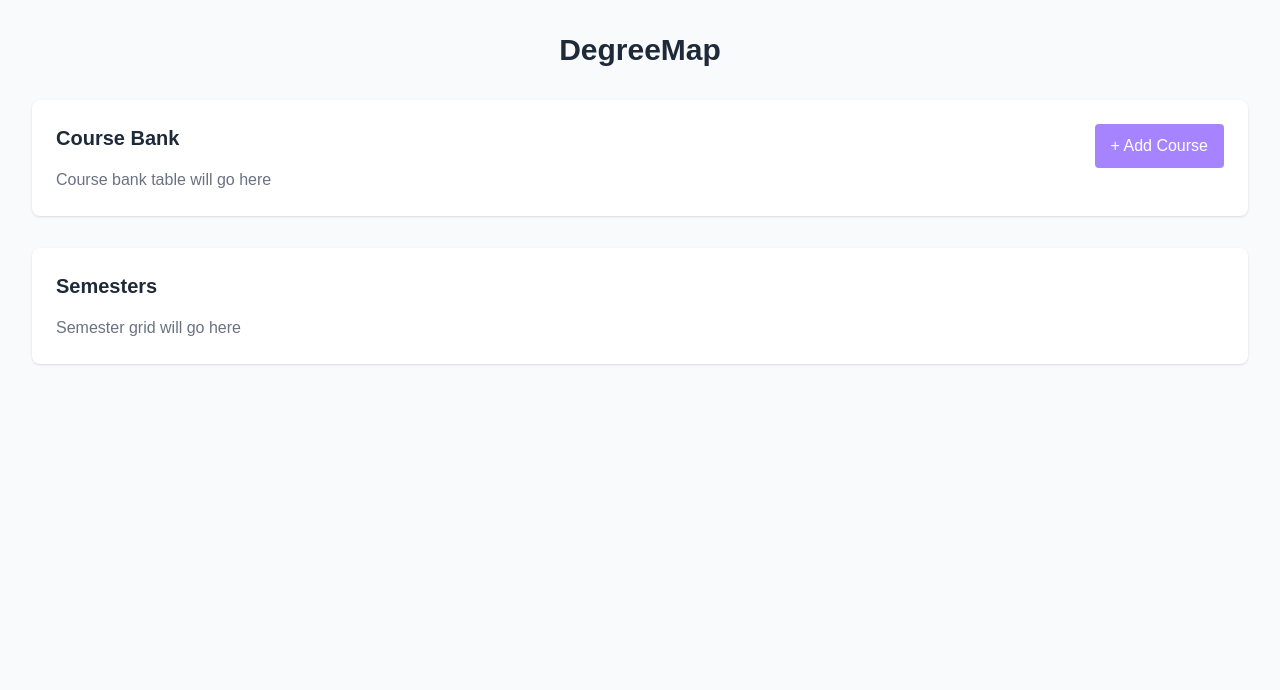
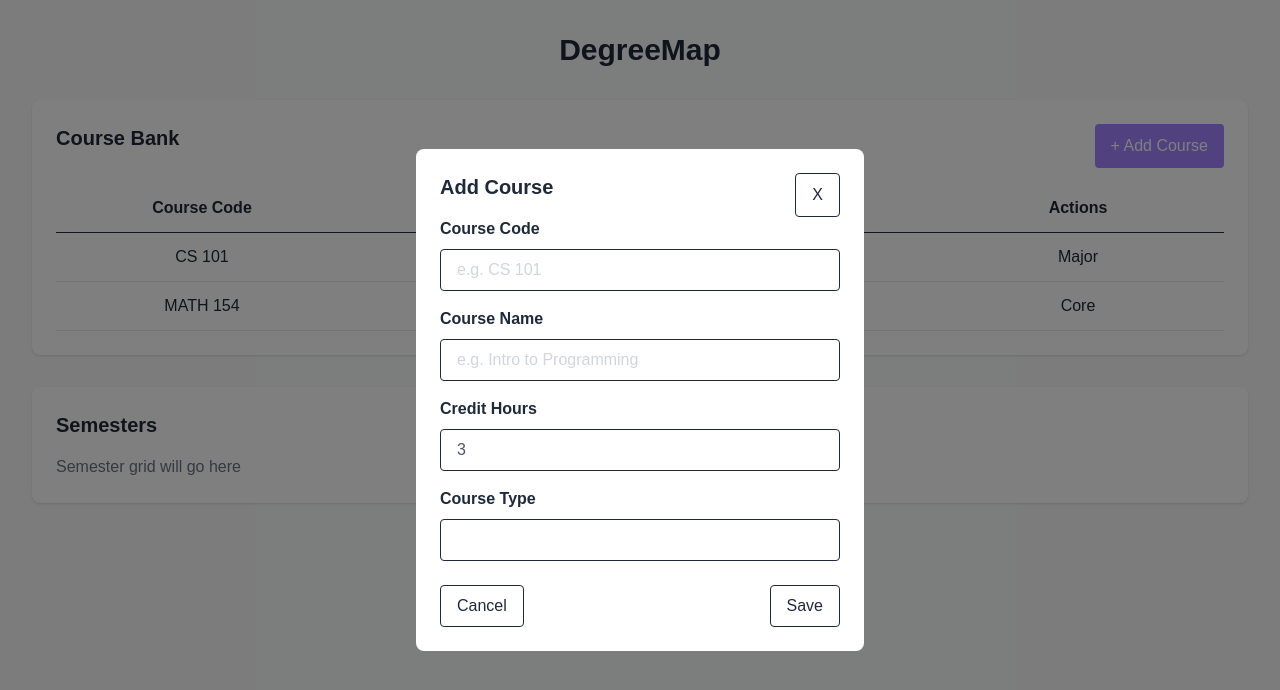
Before and after one commit to 0zzy4/DegreeMap, a Next.js app: page / in a window 1280 px wide. Both pictures are taken after a click on the button "+ Add Course". Shown: the top 690 px of the page. Built offline with nearby package versions, Linux system fonts and the light colour scheme.

Commit message:
feat: add Course Bank table & Add Course Modal but not full functionality

```diff
--- a/src/components/AddCourseButton.tsx
+++ b/src/components/AddCourseButton.tsx
@@ -1,9 +1,9 @@
 interface AddCourseButtonProps {
   text: string;
-  handleClick?: () => void; // doesn't return anything but function still passed to do an action
+  onClick: () => void; // doesn't return anything but function still passed to do an action
 }
 
-export default function AddCourseButton({text, handleClick}: AddCourseButtonProps) {
+export default function AddCourseButton({text, onClick: handleClick}: AddCourseButtonProps) {
   return (
     <button onClick={handleClick} className="bg-violet-400 text-white px-4 py-2 rounded hover:bg-violet-900">{text}</button>
   );
--- /dev/null
+++ b/src/components/AddCourseModal.tsx
@@ -0,0 +1,64 @@
+"use client";
+
+interface AddCourseModalProps {
+  isOpen: boolean;
+  onClose: () => void;
+}
+
+export default function AddCourseModal({ isOpen, onClose}: AddCourseModalProps) {
+  if (!isOpen) return null;
+
+  return (
+    <div className="fixed inset-0 bg-black/50 flex flex-col items-center justify-center p-4">
+
+      <div className="bg-white rounded-lg max-w-md w-full p-6"> {/* Modal Container */}
+
+        <div className="flex justify-between">
+          <h2 className="text-gray-800 text-xl font-semibold mb-4">Add Course</h2>
+          <button className="border text-gray-800 rounded px-4 py-2 hover:bg-gray-200" onClick={onClose}>X</button>
+        </div>
+
+        <div className="flex flex-col mb-2">
+          <div className="flex flex-col mb-4">
+            <h2 className="text-gray-800 font-semibold mb-2">Course Code</h2>
+            <input
+              type="text"
+              placeholder="e.g. CS 101"
+              className="text-gray-600 border border-gray-800 rounded px-4 py-2 placeholder:text-gray-300" />
+          </div>
+
+          <div className="flex flex-col mb-4">
+            <h2 className="text-gray-800 font-semibold mb-2">Course Name</h2>
+            <input
+              type="text"
+              placeholder="e.g. Intro to Programming"
+              className="text-gray-600 border border-gray-800 rounded px-4 py-2 placeholder:text-gray-300" />
+          </div>
+
+          <div className="flex flex-col mb-4">
+            <h2 className="text-gray-800 font-semibold mb-2">Credit Hours</h2>
+            <input
+              type="number"
+              defaultValue="3"
+              className="text-gray-600 border border-gray-800 rounded px-4 py-2" />
+          </div>
+
+          <div className="flex flex-col mb-4">
+            <h2 className="text-gray-800 font-semibold mb-2">Course Type</h2>
+            <input
+              type="text"
+              className="text-gray-600 border border-gray-800 rounded px-4 py-2" />
+          </div>
+        </div>
+
+        <div className="modal-actions flex justify-between">
+          <button className="border text-gray-800 rounded px-4 py-2 hover:bg-gray-200" onClick={onClose}>Cancel</button>
+          <button className="border text-gray-800 rounded px-4 py-2 hover:bg-gray-200" onClick={onClose}>Save</button>
+        </div>
+
+      </div>
+
+
+    </div>
+  );
+}
--- a/src/components/CourseBank.tsx
+++ b/src/components/CourseBank.tsx
@@ -1,15 +1,50 @@
+"use client";
+
+import { useState } from "react";
 import AddCourseButton from "./AddCourseButton";
+import AddCourseModal from "./AddCourseModal";
 
 export default function CourseBank() {
+  const [isModalOpen, setIsModalOpen] = useState(false);
+
   return (
     <div className="bg-white rounded-lg shadow p-6 mb-8"> {/* Course Bank Container */}
-      <div className="flex justify-between"> {/* Div for Course Bank Header & Button */}
+      <div className="flex justify-between mb-4"> {/* Div for Course Bank Header & Button */}
         <h2 className="text-gray-800 text-xl font-semibold mb-4">Course Bank</h2>
-        <AddCourseButton text="+ Add Course" />
+        <AddCourseButton onClick={() => setIsModalOpen(true)} text="+ Add Course" />
       </div>
-      <div className="flex flex-col">
-        <p className="text-gray-500">Course bank table will go here</p>
-      </div>
+
+      <table className="w-full table-fixed">
+        <thead>
+          <tr className="border-b border-gray-800">
+            <th className="text-center text-gray-800 px-4 py-3">Course Code</th>
+            <th className="text-center text-gray-800 px-4 py-3">Course Name</th>
+            <th className="text-center text-gray-800 px-4 py-3">Credit Hours</th>
+            <th className="text-center text-gray-800 px-4 py-3">Actions</th>
+          </tr>
+        </thead>
+        <tbody>
+          <tr className="border-b border-gray-200 hover:bg-gray-50 text-center">
+            <td className="text-gray-800 py-3 px-4">CS 101</td>
+            <td className="text-gray-800 py-3 px-4">Intro to Programming</td>
+            <td className="text-gray-800 py-3 px-4">3</td>
+            <td className="text-gray-800 py-3 px-4">Major</td>
+          </tr>
+          <tr className="border-b border-gray-200 hover:bg-gray-50 text-center">
+            <td className="text-gray-800 py-3 px-4">MATH 154</td>
+            <td className="text-gray-800 py-3 px-4">Linear Algebra</td>
+            <td className="text-gray-800 py-3 px-4">4</td>
+            <td className="text-gray-800 py-3 px-4">Core</td>
+          </tr>
+        </tbody>
+      </table>
+
+      <AddCourseModal
+        isOpen={isModalOpen}
+        onClose={() => setIsModalOpen(false)}
+      />
+
     </div>
+
   );
 }
```
